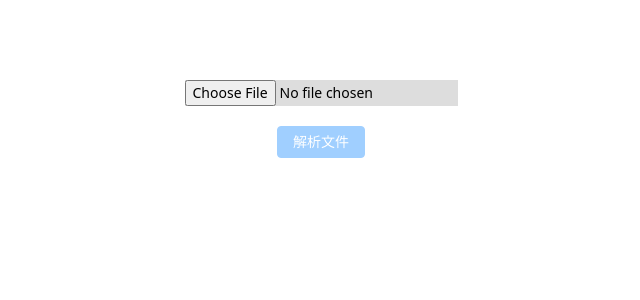
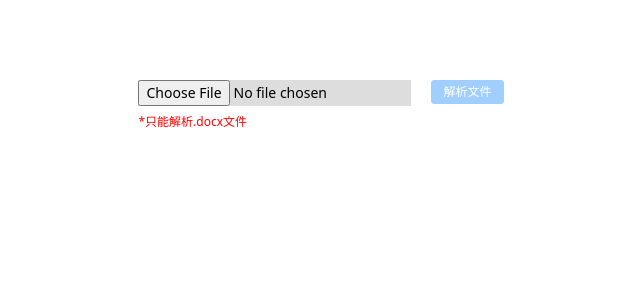
Before and after one commit to thosewhoyoulove/parseDocx, a Vue app: page / in a window 1280 px wide. Shown: the top 300 px of the page, without its empty margins (319-959 px from the left). Built offline with nearby package versions, Linux system fonts and the light colour scheme.

Commit message:
完善了布局结构以及逻辑判断，但是还有内容解析不到位

```diff
--- a/src/components/Main.vue
+++ b/src/components/Main.vue
@@ -3,20 +3,22 @@
  * @Author: 曹俊
  * @Date: 2022-12-12 18:00:18
  * @LastEditors: 曹俊
- * @LastEditTime: 2022-12-17 00:52:57
+ * @LastEditTime: 2022-12-17 15:08:31
 -->
 
 <template>
-    <div class="flex-col w-100vw h-100vh pt-20">
+    <div class="flex w-100vw h-100vh pt-20 justify-center">
         <div class="text-sm">
-            <input class="bg-hex-ddd" id="document" type="file" />
-            <div class="row">
+            <input class="bg-hex-ddd relative" id="document" type="file" accept=".docx" />
+            <p class="absolute text-hex-f00 text-xs mt-2">*只能解析.docx文件</p>
+            <div class="flex">
                 <div class="span8">
                     <div id="output" class="well"></div>
                 </div>
             </div>
         </div>
-        <div @click="toParse" class="mt-5"><el-button type="primary" :disabled="disabled">解析文件</el-button></div>
+        <div @click="toParse(disabled)" class="flex ml-5"><el-button type="primary" size="small"
+                :disabled="disabled">解析文件</el-button></div>
     </div>
 
 </template>
@@ -32,8 +34,10 @@ const render = (content: any) => {
     state.data = content
 }
 let disabled = ref(true)
-const toParse = () => {
+const toParse = (disabled: any) => {
     console.log('111');
+    if (!disabled) {
+        console.log('可以跳转');
 
         router.push({
             path: '/parse',
@@ -41,6 +45,8 @@ const toParse = () => {
                 data: JSON.stringify(state.data)
             }
         })
+    }
+
 }
 const main = () => {
     let doc = document.getElementById("document") as any;
@@ -93,7 +99,7 @@ const main = () => {
         }
 
         // 输出表格中的内容
-        console.log(tableData, 'tempbo');
+        console.log(tableData, 'temp');
         let temp = tableData.reduce((pre, cur) => {
             if (cur.length === 7) {
                 return [...pre, { day: cur[0], children: [cur.slice(1)] }]
@@ -159,8 +165,5 @@ onMounted(() => {
 </script>
 
 <style scoped>
-#id {
-    color: aliceblue;
-    font-size: .5rem;
-}
+
 </style>
--- a/src/pages/index.vue
+++ b/src/pages/index.vue
@@ -3,15 +3,15 @@
  * @Author: 曹俊
  * @Date: 2022-12-16 22:32:40
  * @LastEditors: 曹俊
- * @LastEditTime: 2022-12-17 00:56:54
+ * @LastEditTime: 2022-12-17 13:06:12
 -->
 <script setup lang="ts">
 import Main from '../components/Main.vue';
 
 </script>
 <template>
-    <div class="w-100vw h-100vh">
-        <Main></Main>
-    </div>
+
+    <Main></Main>
+
 
 </template>
--- a/src/pages/parse.vue
+++ b/src/pages/parse.vue
@@ -1,5 +1,12 @@
+<!--
+ * @Description:
+ * @Author: 曹俊
+ * @Date: 2022-12-16 17:49:11
+ * @LastEditors: 曹俊
+ * @LastEditTime: 2022-12-17 15:04:21
+-->
 <template>
-    <div class="w-100vw h-100vh pt-5">
+    <div class=" h-100vh pt-5">
         <div v-for="(item, index) in data" :key="index">
 
             <div
--- a/src/style.css
+++ b/src/style.css
@@ -75,9 +75,3 @@ button:focus-visible {
     background-color: #f9f9f9;
   }
 } */
-#app {
-  max-width: 1280px;
-  margin: 0 auto;
-
-  text-align: center;
-}
```
Also changed, not shown: src/App.vue (+1 -141 lines). Lines whose indentation alone changed are shown as unchanged.
